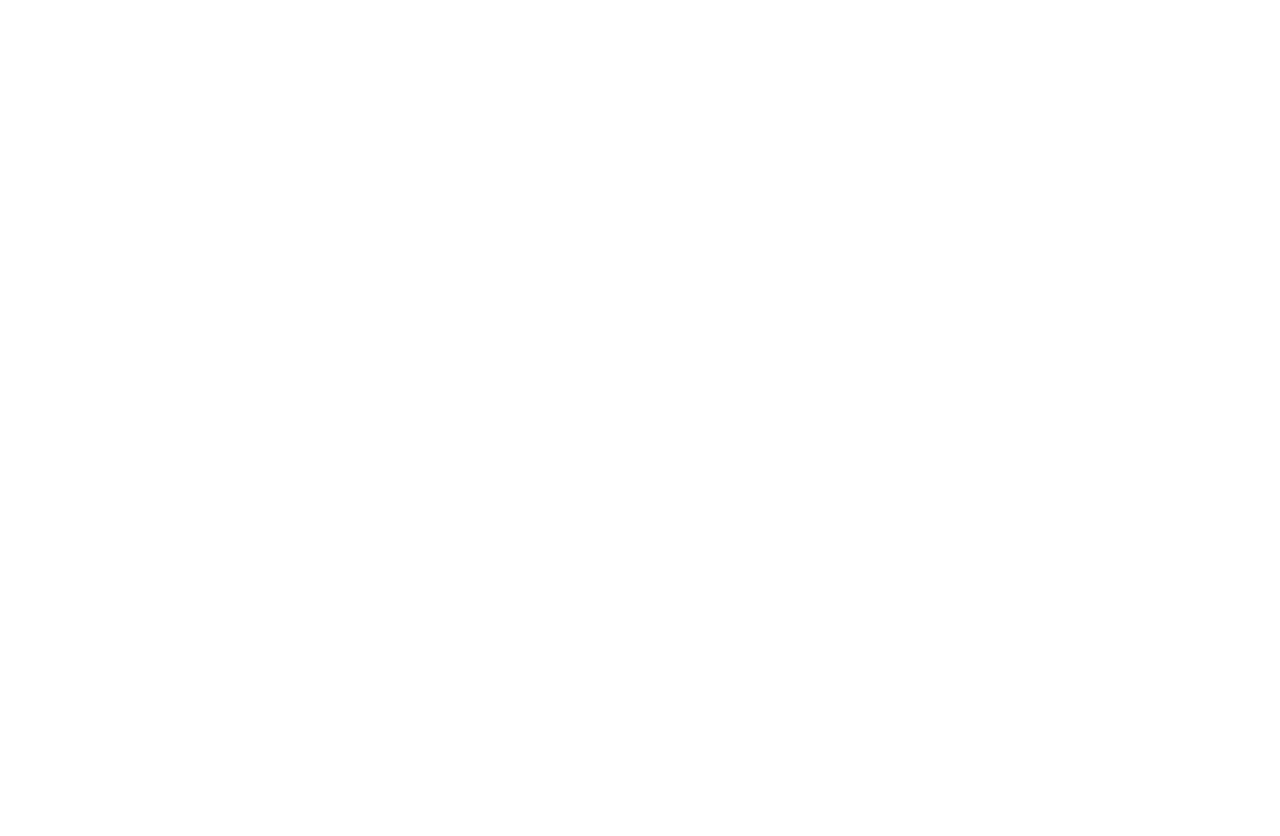
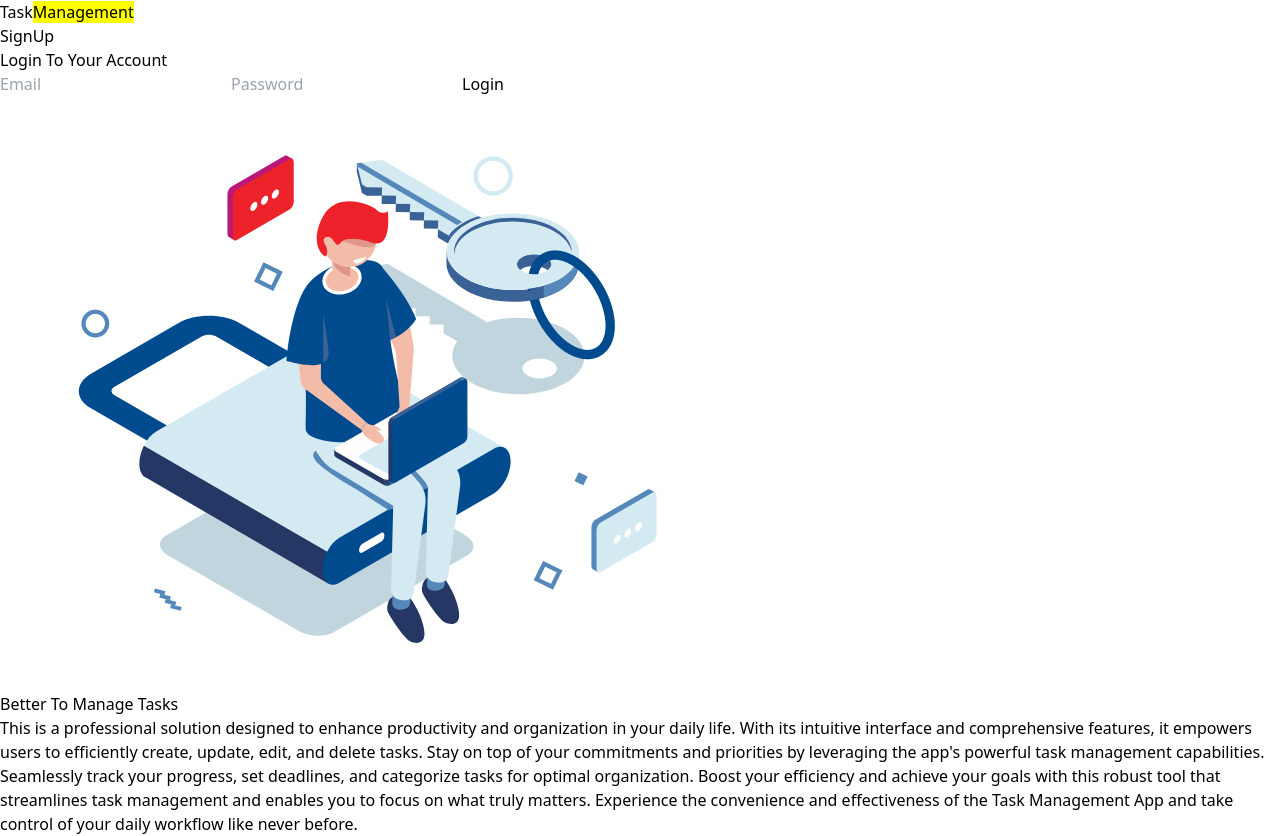
Before and after one commit to BT-cod/Task, a React (Vite) app: page /Task/login in a window 1280 px wide. Before the commit this address had no page. Before the commit the page ends 800 px from the top, so only its background shows below. Built offline with nearby package versions, Linux system fonts and the light colour scheme.

Commit message:
add: deployed files

```diff
--- a/src/App.jsx
+++ b/src/App.jsx
@@ -9,10 +9,11 @@
     <Router>
       <Routes>
       <Route exact path="/Task" element={<SignUp />} />
-        <Route path="/" element={<SignUp />} />
-        <Route path="/login" element={<Login />} />
-        <Route path="/dashboard" element={<Dashboard />} />
-        <Route path="/Task/dashboard" element={<Dashboard />} />
+        <Route path="/Task" element={<SignUp />} />
+        <Route path="/Task/login" element={<Login />} />
+        <Route exact path="/Task/login" element={<Login />} />
+        <Route path="Task/dashboard" element={<Dashboard />} />
+        <Route exact path="/Task/dashboard" element={<Dashboard />} />
       </Routes>
     </Router>
   );
--- a/src/Dashboard.jsx
+++ b/src/Dashboard.jsx
@@ -130,7 +130,7 @@
     signOut(auth)
       .then(() => {
         console.log("Logout successful");
-        window.location.href = '/login';
+        window.location.href = '/Task/login';
       })
       .catch((error) => {
         console.log("Logout error:", error);
--- a/src/Login.jsx
+++ b/src/Login.jsx
@@ -22,7 +22,7 @@
       alert("Login Successful");
       // Redirect to the desired page after successful login
       // You can use history.push('/dashboard') to navigate to a specific page
-      window.location.href = '/dashboard';
+      window.location.href = '/Task/dashboard';
     } catch (error) {
       console.log(error);
       alert("Login Failed. Please check your credentials.");
@@ -39,7 +39,7 @@
           </mark>
         </h1>
         <Link
-          to="/"
+          to="/Task"
           className="text-gray-900 bg-gradient-to-r from-lime-200 via-lime-400 to-lime-500 hover:bg-gradient-to-br focus:ring-4 focus:outline-none focus:ring-lime-300 dark:focus:ring-lime-800 shadow-lg shadow-lime-500/50 dark:shadow-lg dark:shadow-lime-800/80 font-medium rounded-lg text-sm px-5 py-2.5 text-center"
         >
           SignUp
--- a/src/SignUp.jsx
+++ b/src/SignUp.jsx
@@ -25,7 +25,7 @@
         setPassword('');
         setCpassword('');
         alert('Registered Successfully');
-        window.location.href = '/login';
+        window.location.href = '/Task/login';
       } catch (error) {
         console.log(error);
         alert('Failed to register. Please try again.');
@@ -48,7 +48,7 @@
           </mark>
         </h1>
         <Link
-          to="/login"
+          to="/Task/login"
           className="text-gray-900 bg-gradient-to-r from-lime-200 via-lime-400 to-lime-500 hover:bg-gradient-to-br focus:ring-4 focus:outline-none focus:ring-lime-300 dark:focus:ring-lime-800 shadow-lg shadow-lime-500/50 dark:shadow-lg dark:shadow-lime-800/80 font-medium rounded-lg text-sm px-5 py-2.5 text-center"
         >
           LogIn
```
